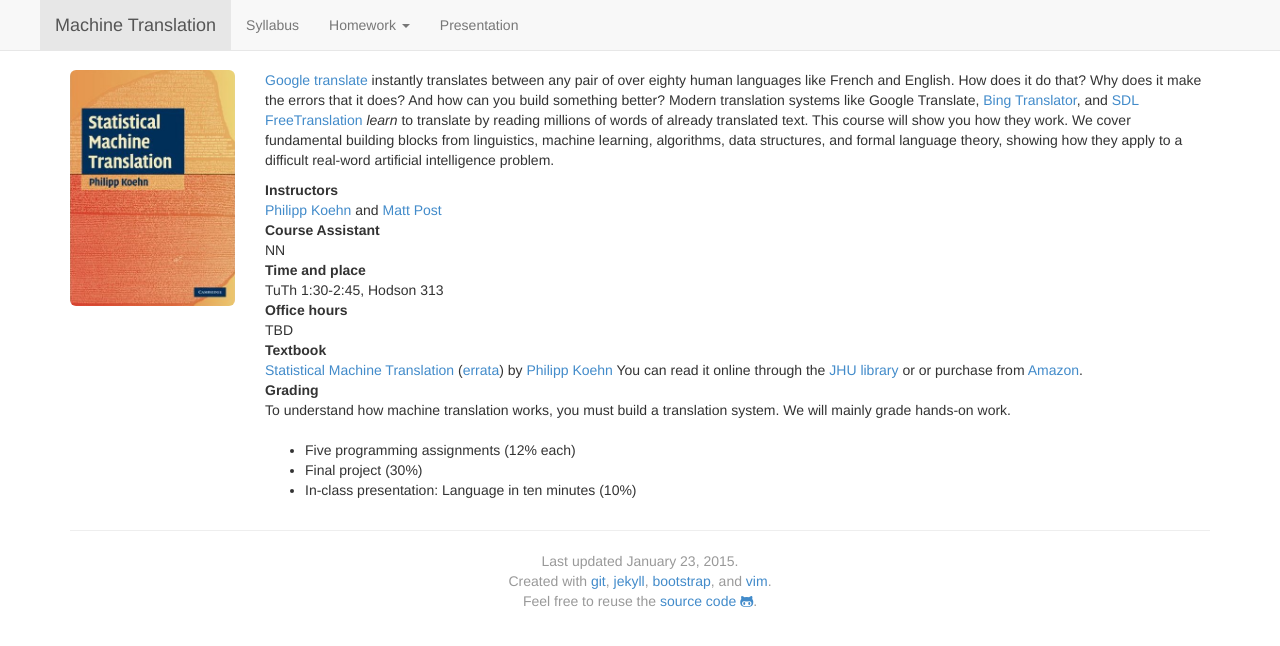
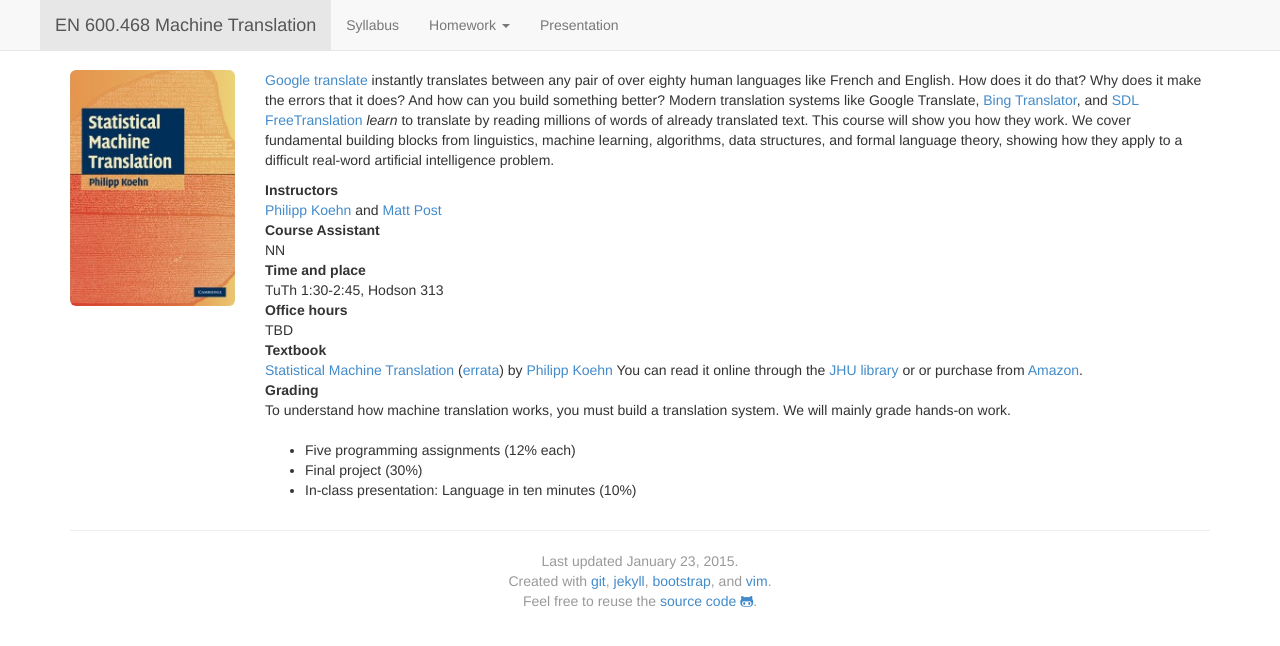
Before and after one commit to mt-class/jhu, a Jekyll site: the page built from index.md, in a window 1280 px wide. Shown: the top 646 px of the page. Built offline with Jekyll 4.4.1, drawn with Linux system fonts in a browser that asks for light colours; nearby versions of some CDN libraries.

Commit message:
Update default.html

```diff
--- a/_layouts/default.html
+++ b/_layouts/default.html
@@ -39,7 +39,7 @@
             <span class="icon-bar"></span>
           </button>
           <ul class="nav navbar-nav">
-            <li id="main_page"><a href="index.html" class="navbar-brand">Machine Translation</a></li>
+            <li id="main_page"><a href="index.html" class="navbar-brand">EN 600.468 Machine Translation</a></li>
           </ul>
         </div>
         <nav class="collapse navbar-collapse" role="navigation">
```
